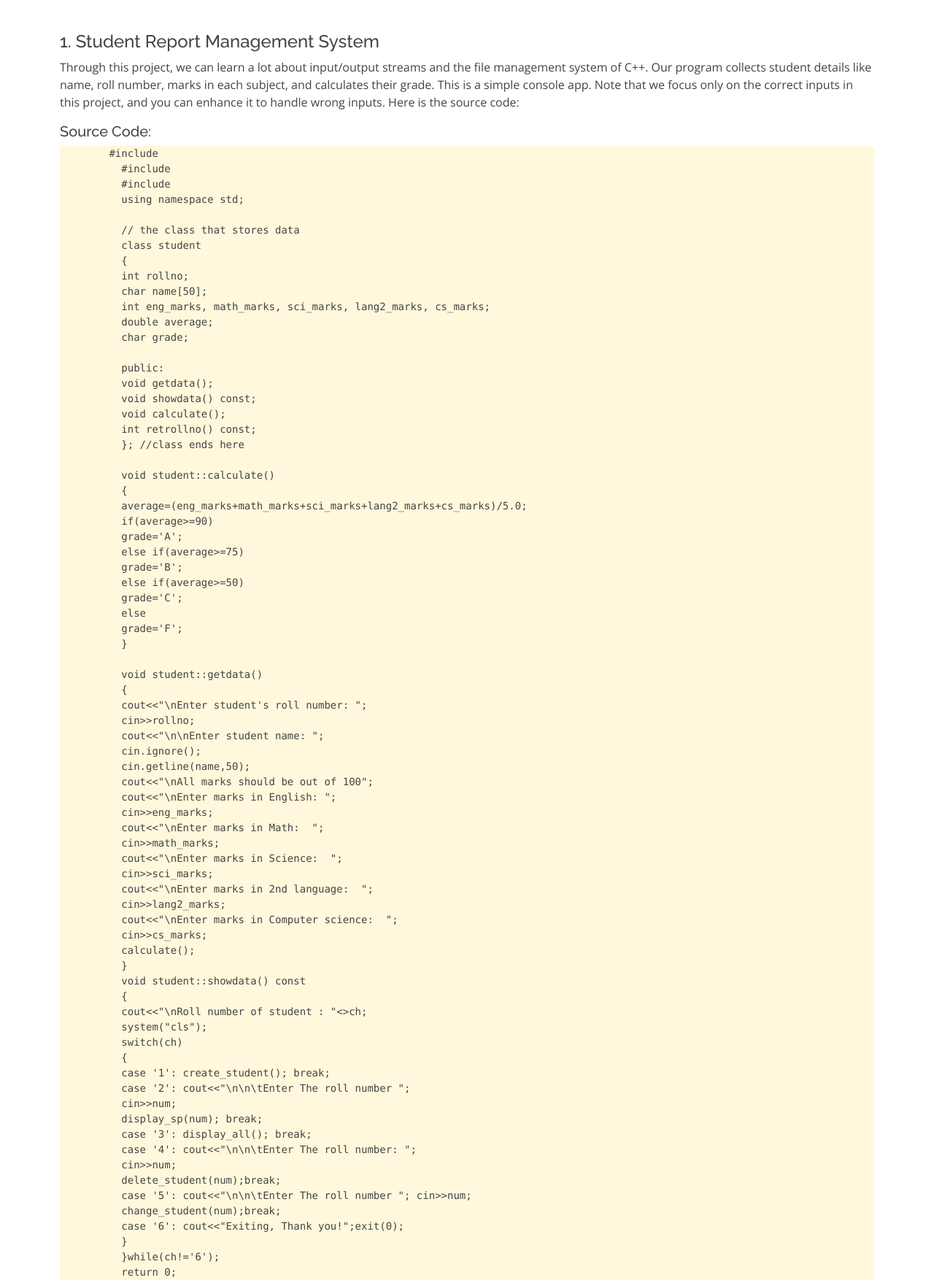
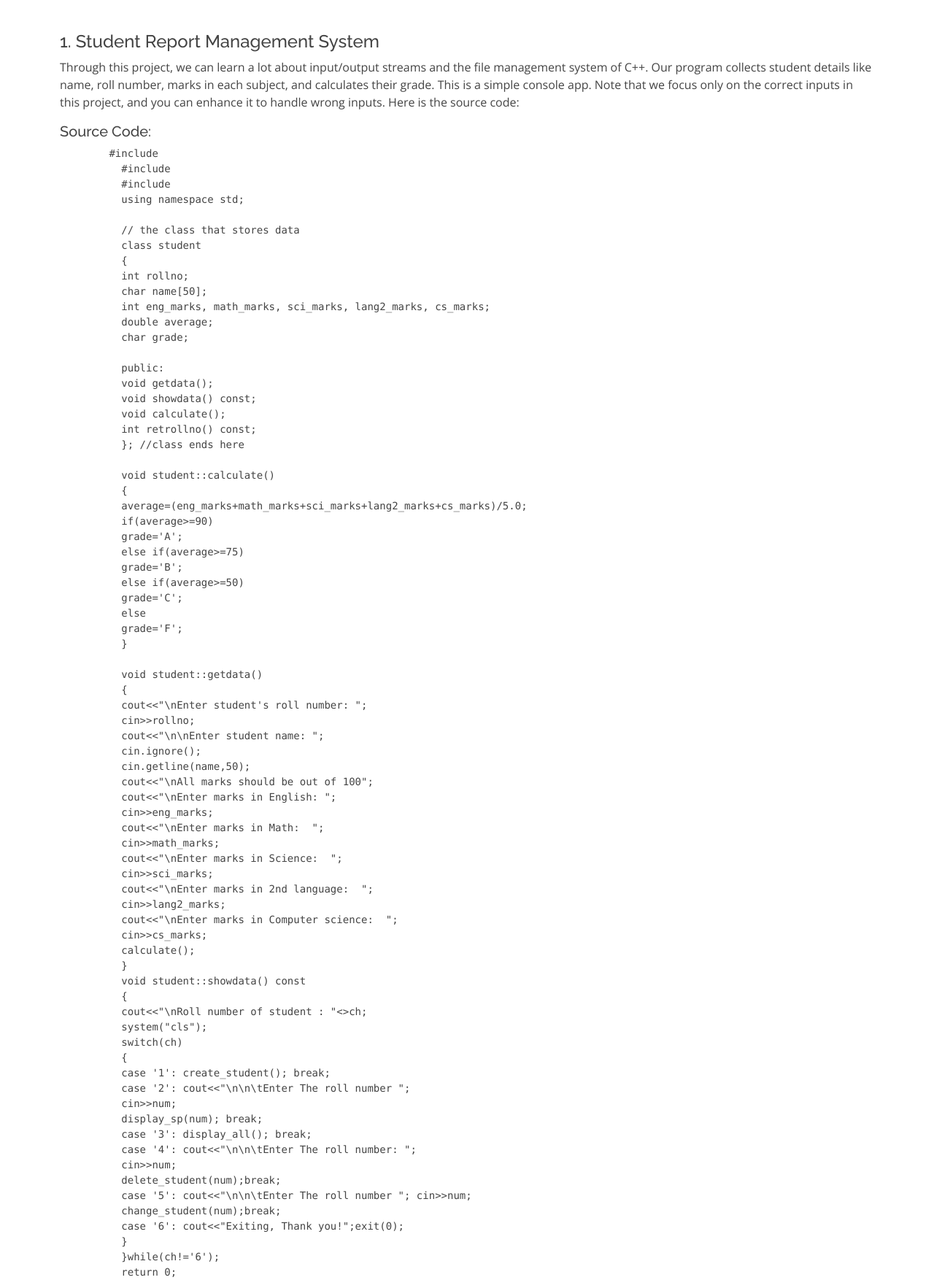
Before and after one commit to Jagmeet-9714/django-master, a Django app: page /intmCPproject in a window 1280 px wide. Shown: the part 170-1924 px from the top of the page at 73% size. Run offline with Django 3.2, Linux system fonts and the light colour scheme; some libraries are stand-ins or nearby versions.

Commit message:
intmCPproject.html

```diff
--- a/templates/intmCPproject.html
+++ b/templates/intmCPproject.html
@@ -20,7 +20,7 @@
   <script src="https://cdn.rawgit.com/google/code-prettify/master/loader/run_prettify.js?lang=ruby&amp%3Bskin=sunburst"></script>
   <style>
     div.kuber{
-        background-color:cornsilk;
+        background-color:white;
         opacity: 1;
         border-radius: 5px;
   }</style>
```
